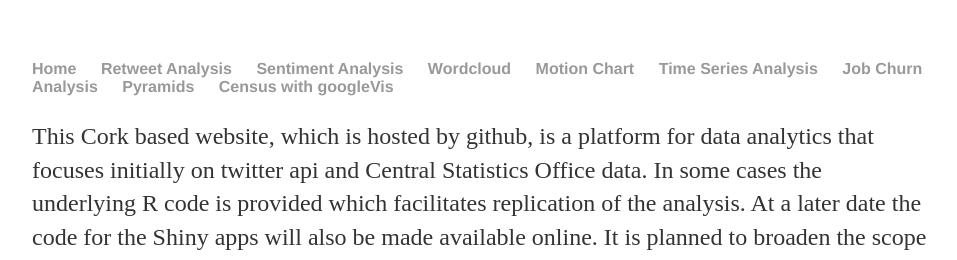
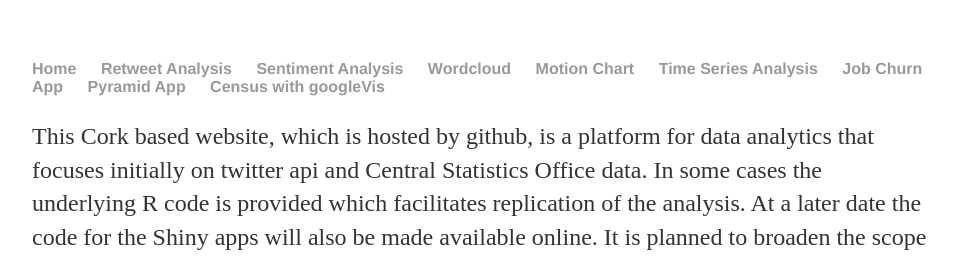
Before and after one commit to CorkDataAnalytics/CorkDataAnalytics.github.io, a Jekyll site: the page built from index.html, in a window 1280 px wide and 900 px high. Shown: the top 260 px of the window, without its empty margins (160-1117 px from the left). Built offline with Jekyll 4.4.1, drawn with Linux system fonts in a browser that asks for light colours; comment, search, counter and statistics services are not loaded.

Commit message:
Update default.html

```diff
--- a/_layouts/default.html
+++ b/_layouts/default.html
@@ -34,8 +34,8 @@
         		<li><a href="/Wordcloud">Wordcloud</a></li>
                         <li><a href="/Motion">Motion Chart</a></li>
                         <li><a href="/timeseries">Time Series Analysis</a></li>
-                        <li><a href="/JobChurnAnalysis">Job Churn Analysis</a></li>
-        		<li><a href="/pyramids">Pyramids</a></li>
+                        <li><a href="/JobChurnAnalysis">Job Churn App</a></li>
+        		<li><a href="/pyramids">Pyramid App</a></li>
         		<li><a href="/census">Census with googleVis</a></li>
     		</ul>
 		</nav>
```
